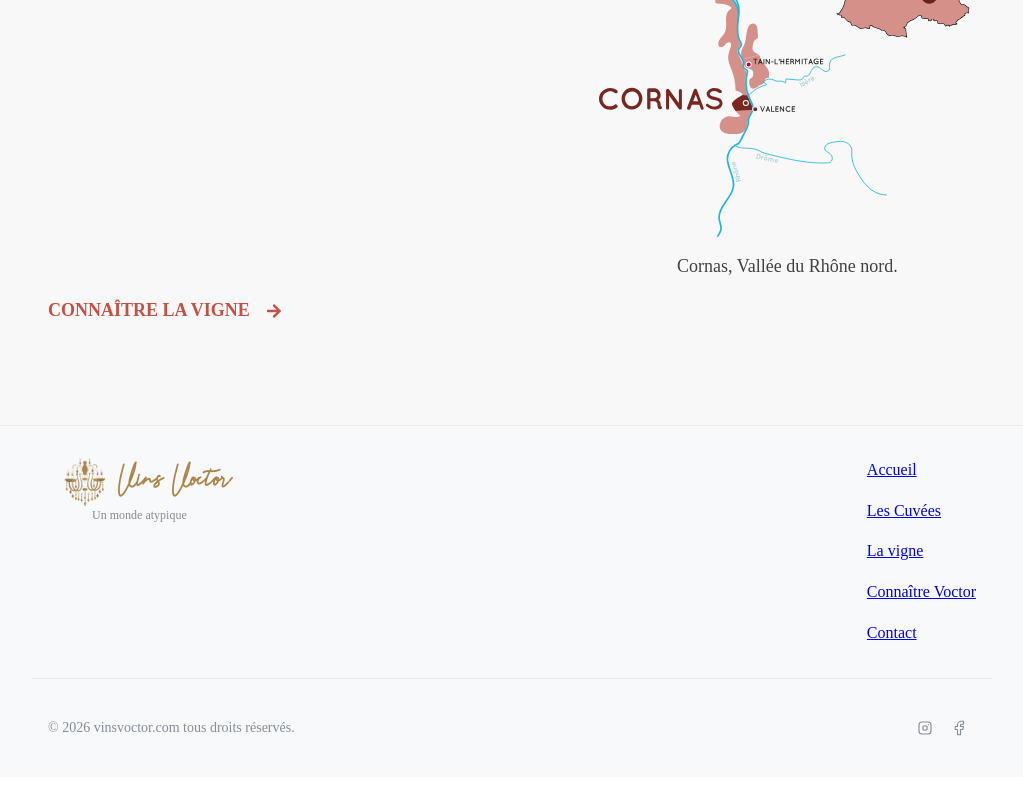
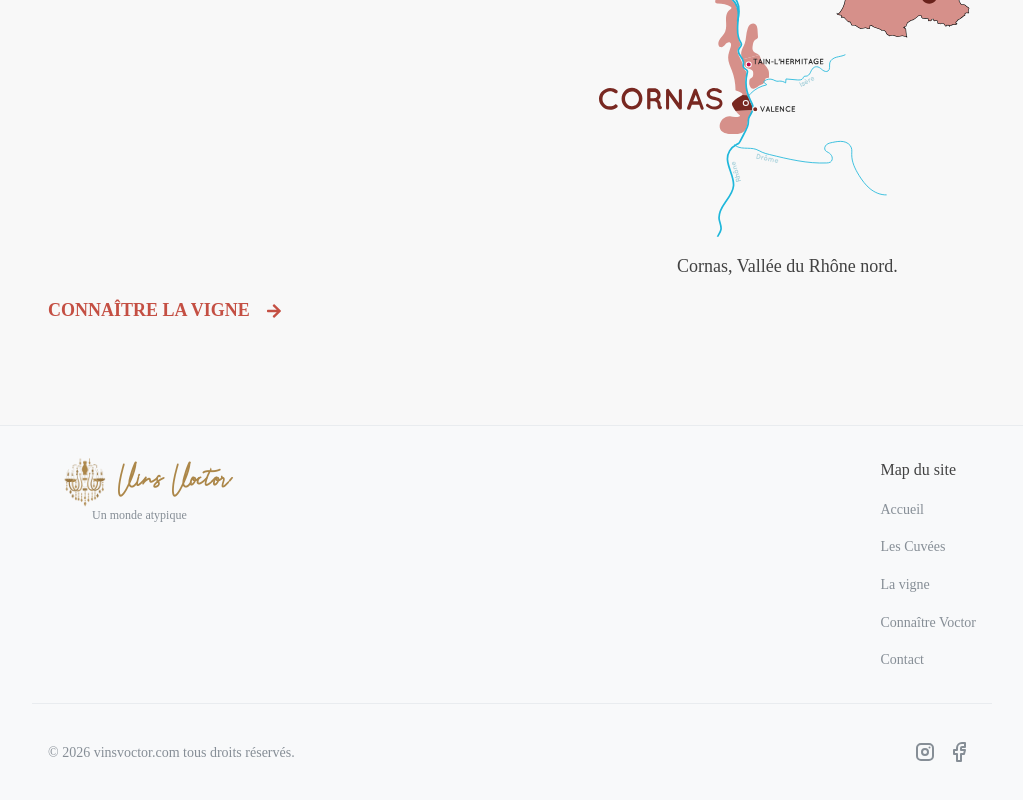
Before and after one commit to vlore25/vins-voctor, a Next.js app: page / in a window 1280 px wide. Shown: the part 2337-3137 px from the top of the page, without its empty margins (128-1151 px from the left). Before the commit the page ends 3114 px from the top, so only its background shows below. Built offline with nearby package versions, Linux system fonts and the light colour scheme; a web font is replaced by a local one.

Commit message:
Footer fix links and social icons

```diff
--- a/app/components/footer/Footer.module.css
+++ b/app/components/footer/Footer.module.css
@@ -51,9 +51,7 @@
   display: block;
   color: light-dark(var(--mantine-color-gray-6), var(--mantine-color-dark-1));
   font-size: var(--mantine-font-size-sm);
-  padding-top: 3px;
-  padding-bottom: 3px;
-
+  text-decoration: none;
   &:hover {
     text-decoration: underline;
   }
--- a/app/components/footer/Footer.tsx
+++ b/app/components/footer/Footer.tsx
@@ -1,25 +1,32 @@
 
-import { ActionIcon, Container, Group, Stack, Text } from '@mantine/core';
+import { ActionIcon, Container, Group, Stack, Text, Title } from '@mantine/core';
 import classes from './Footer.module.css';
 import Logo from '../Logo/Logo';
 import links from '../../const/links';
 import { IconBrandFacebook, IconBrandInstagram } from '@tabler/icons-react';
 import Link from 'next/link';
+import socialLinks from '../../const/socialLinks';
 
 const YearNow = new Date().getFullYear()
 
 export function Footer() {
     const siteMap = links.map((link) => {
         return (
-            <Link key={link.label} href={link.link}>
-                <Text
-                    className={classes.link}
-                >
-                    {link.label}
-                </Text>
+            <Link key={link.label} href={link.link} className={classes.link}>
+                {link.label}
             </Link>
         )
     });
+
+    const social = socialLinks.map((link) => {
+        return (
+            <ActionIcon key={link.label} size="lg" color="gray" variant="subtle">
+                <Link href={link.link} className={classes.link}  target="_blank">
+                    {link.icon}
+                </Link>
+            </ActionIcon>
+        )
+    })
 
     return (
         <footer className={classes.footer}>
@@ -39,6 +46,7 @@ export function Footer() {
                 </div>
                 <div className={classes.groups}>
                     <Stack>
+                        <Text>Map du site</Text>
                         {siteMap}
                     </Stack>
                 </div>
@@ -48,12 +56,7 @@ export function Footer() {
                     © {YearNow} vinsvoctor.com tous droits réservés.
                 </Text>
                 <Group gap={0} className={classes.social} justify="flex-end" wrap="nowrap">
-                    <ActionIcon size="lg" color="gray" variant="subtle">
-                        <IconBrandInstagram size={18} stroke={1.5} />
-                    </ActionIcon>
-                    <ActionIcon size="lg" color="gray" variant="subtle">
-                        <IconBrandFacebook size={18} stroke={1.5} />
-                    </ActionIcon>
+                    {social}
                 </Group>
             </Container>
         </footer>
--- a/app/const/socialLinks.tsx
+++ b/app/const/socialLinks.tsx
@@ -0,0 +1,13 @@
+import { IconBrandFacebook, IconBrandInstagram } from "@tabler/icons-react";
+
+export interface NavLink {
+  link: string;
+  label: string;
+  icon: React.ReactNode;
+}
+
+const socialLinks: NavLink[] = [
+  { link: 'https://www.instagram.com/vins_voctor/?hl=en', label: 'Instagram', icon: <IconBrandInstagram/>},
+  { link: 'https://www.facebook.com/VinsVoctor/', label: 'Facebook', icon: <IconBrandFacebook/>},
+];
+export default socialLinks;
--- a/app/layout.tsx
+++ b/app/layout.tsx
@@ -7,7 +7,7 @@ import { Analytics } from '@vercel/analytics/next';
 
 export const metadata = {
   title: 'Vins Voctor',
-  description: 'Site vitrine pour Vins Voctor',
+  description: 'Vigneron de la vallée de la rhône',
 };
 
 // Your local font
```
Also changed, not shown: 1 other file (tests, documents, lock files or other folders).
